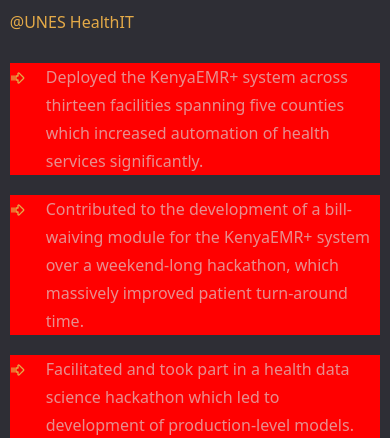
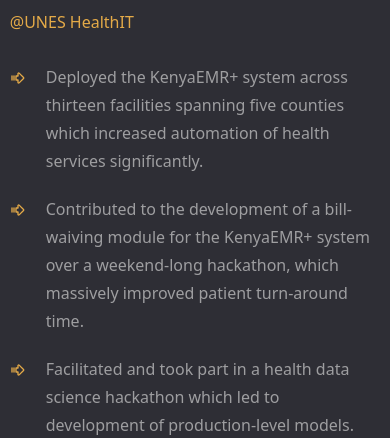
Before and after one commit to 1wes/Wes-Portfolio, a React (Create React App) app: page / in a window 390 px wide. Shown: the part 2233-2671 px from the top of the page. Built offline with nearby package versions, Linux system fonts and the light colour scheme; no server answers.

Commit message:
remove background color from achievements container

```diff
--- a/src/components/work.css
+++ b/src/components/work.css
@@ -142,9 +142,7 @@
     }
 
     .accomplishment-list{
-        display: flex;
         width: 100%;
-        background-color: red;
         padding: 0 !important;
     }
 
```
